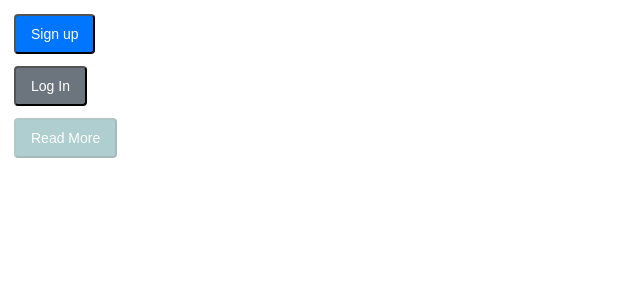
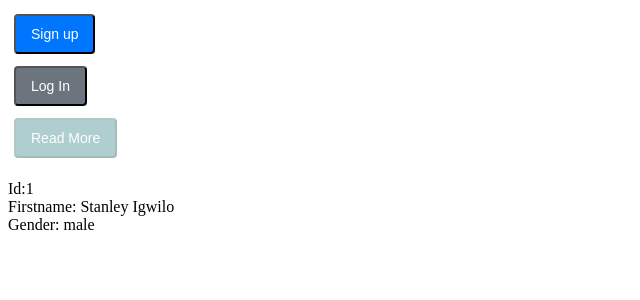
Before and after one commit to Amarachi-Codes/react-typescript, a React (Vite) app: page / in a window 1280 px wide. Shown: the top 300 px of the page, without its empty margins (0-640 px from the left). Built offline with nearby package versions, Linux system fonts and the light colour scheme.

Commit message:
updated app

```diff
--- a/src/App.tsx
+++ b/src/App.tsx
@@ -1,7 +1,9 @@
 
 
 import './App.css'
+import { GENDER } from './constants/gender'
 import ButtonComp from './props/ButtonComp'
+import Student from './props/Student'
 
 function App() {
  const handleClick =()=>{
@@ -18,7 +20,7 @@ function App() {
       <ButtonComp label='Sign up' onClick={handleClick}/>
       <ButtonComp label='Log In' onClick={handleLogin} color="secondary"/>
       <ButtonComp label='Read More' onClick={handleReadmore} color='readmore' disabled/>
-
+       <Student id={1} firstname='Stanley' lastname='Igwilo' gender={GENDER.Male}/>
     </>
   )
 }
--- /dev/null
+++ b/src/constants/gender.ts
@@ -0,0 +1,4 @@
+export enum GENDER{
+    Male ="male",
+    Female ="female",
+}
--- /dev/null
+++ b/src/props/Student.tsx
@@ -0,0 +1,20 @@
+import { GENDER } from "../constants/gender";
+
+interface StudentDetails{
+    id: number;
+    firstname: string;
+    lastname: string;
+    gender: GENDER
+}
+const Student = ({id, firstname,lastname, gender}:StudentDetails) => {
+  return (
+    <div>
+      <p>
+        Id:{id}<br/>
+        Firstname: {firstname} {lastname}<br/>
+      Gender: {gender}</p>
+    </div>
+  )
+}
+
+export default Student
```
